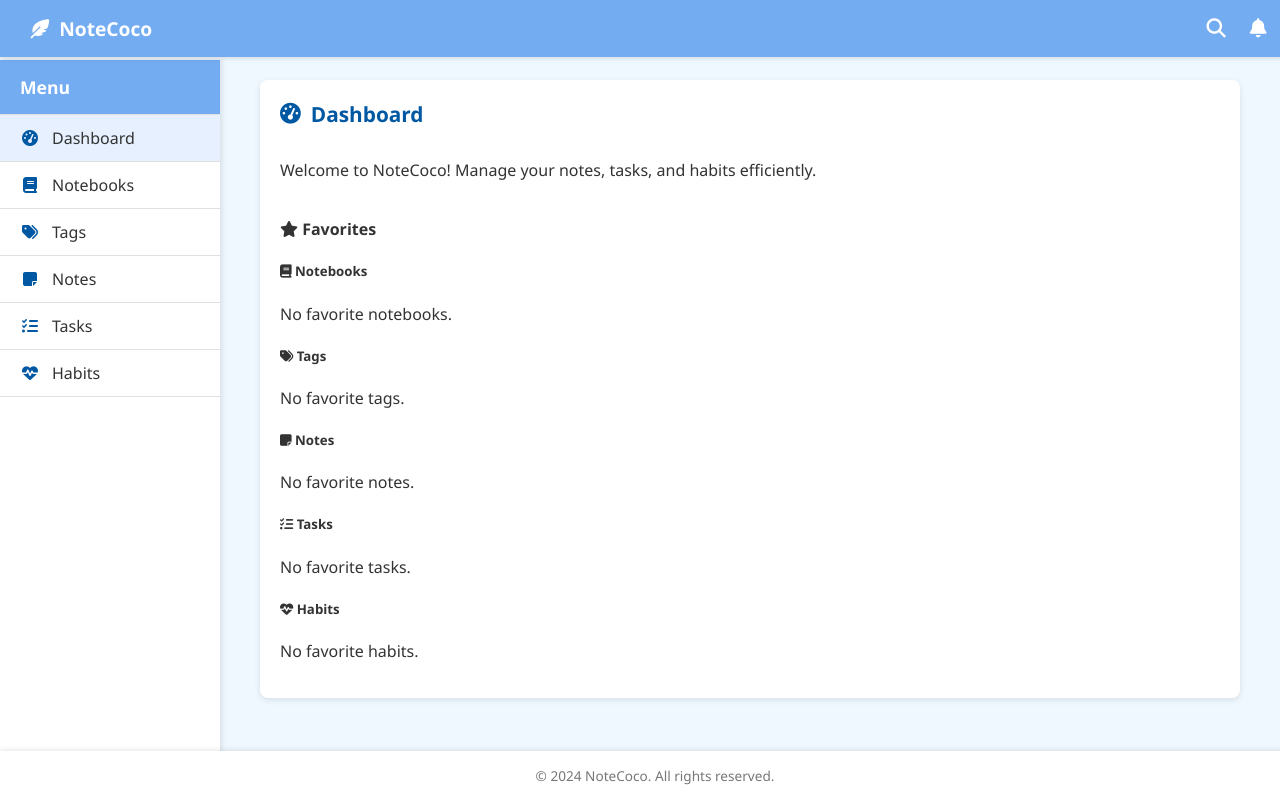
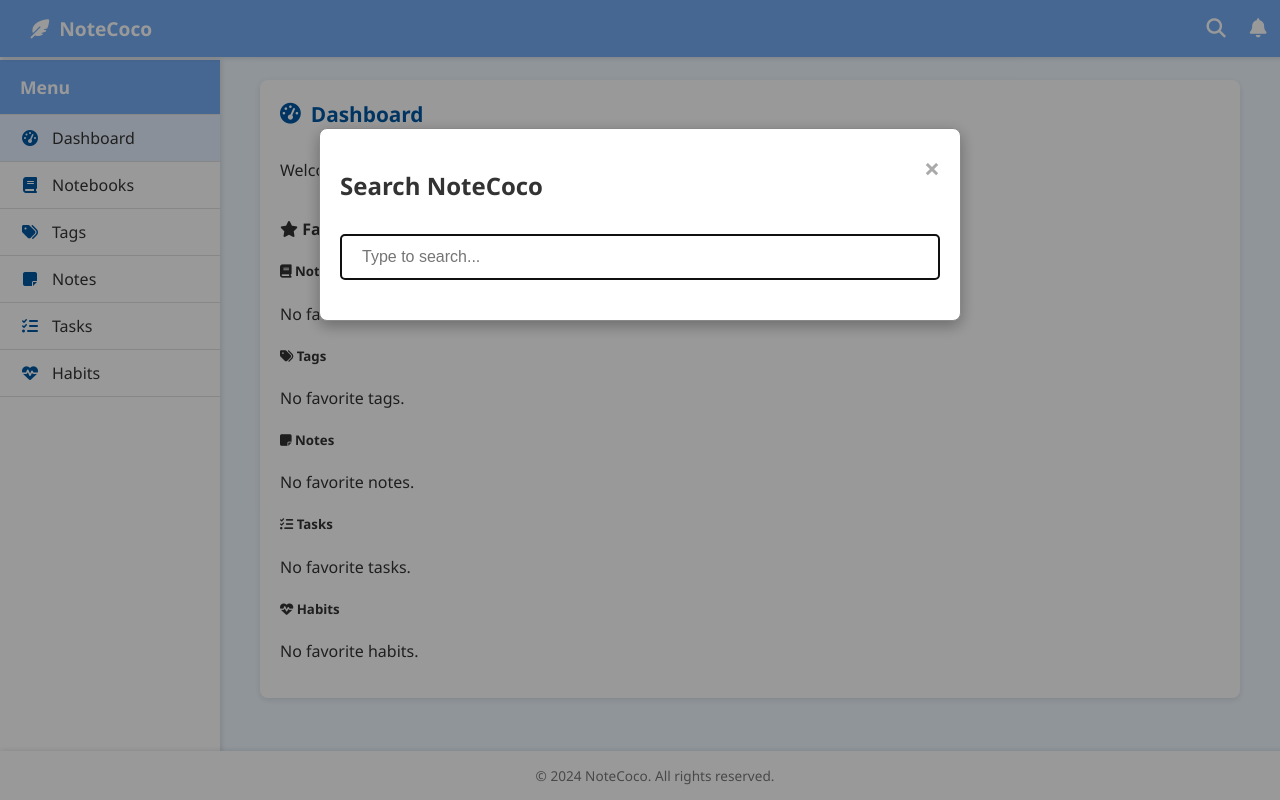
Before and after one commit to mpalmero197/EverCoco, a plain HTML site: page index.html in a window 1280 px wide. Both pictures are taken after a click on the icon 1216 px from the left and 27 px from the top of the page. Drawn offline with Linux system fonts and the light colour scheme.

Commit message:
Add files via upload

```diff
--- a/index.html
+++ b/index.html
@@ -2229,7 +2229,137 @@
     // Reset Streaks on Load
     resetStreaks();
 
-    // Handle Search (Implemented Previously)
+    // Handle Search
+
+    // Function to Open the Search Modal
+    function openSearch() {
+      document.getElementById('search-modal').style.display = 'block';
+      document.getElementById('search-input').focus(); // Focus on the search input
+    }
+
+    // Function to Close the Search Modal
+    function closeSearch() {
+      document.getElementById('search-modal').style.display = 'none';
+      document.getElementById('search-input').value = ''; // Clear search input
+      document.getElementById('search-results').innerHTML = ''; // Clear previous results
+    }
+
+    // Function to Perform Search
+    function performSearch() {
+      const query = document.getElementById('search-input').value.trim().toLowerCase();
+      const resultsContainer = document.getElementById('search-results');
+      resultsContainer.innerHTML = ''; // Clear previous results
+
+      if (query === '') {
+        resultsContainer.innerHTML = '<p>Please enter a search term.</p>';
+        return;
+      }
+
+      // Helper function to highlight search terms
+      function highlight(text) {
+        const regex = new RegExp(`(${escapeRegExp(query)})`, 'gi');
+        return text.replace(regex, '<span class="highlight">$1</span>');
+      }
+
+      // Helper function to escape RegExp special characters
+      function escapeRegExp(string) {
+        return string.replace(/[.*+?^${}()|[\]\\]/g, '\\$&');
+      }
+
+      // Search Notebooks
+      const matchedNotebooks = notebooks.filter(nb => nb.name.toLowerCase().includes(query));
+      if (matchedNotebooks.length > 0) {
+        const section = document.createElement('div');
+        section.className = 'search-category';
+        section.innerHTML = `<h4>Notebooks</h4>`;
+        matchedNotebooks.forEach(nb => {
+          const item = document.createElement('div');
+          item.className = 'search-item';
+          item.innerHTML = highlight(nb.name);
+          item.onclick = () => navigate('notebooks', `notebook-${nb.id}`);
+          section.appendChild(item);
+        });
+        resultsContainer.appendChild(section);
+      }
+
+      // Search Tags
+      const matchedTags = tags.filter(tag => tag.name.toLowerCase().includes(query));
+      if (matchedTags.length > 0) {
+        const section = document.createElement('div');
+        section.className = 'search-category';
+        section.innerHTML = `<h4>Tags</h4>`;
+        matchedTags.forEach(tag => {
+          const item = document.createElement('div');
+          item.className = 'search-item';
+          item.innerHTML = highlight(tag.name);
+          item.onclick = () => navigate('tags', `tag-${tag.name}`);
+          section.appendChild(item);
+        });
+        resultsContainer.appendChild(section);
+      }
+
+      // Search Notes
+      const matchedNotes = notes.filter(note =>
+        (note.title && note.title.toLowerCase().includes(query)) ||
+        (note.body && note.body.toLowerCase().includes(query))
+      );
+      if (matchedNotes.length > 0) {
+        const section = document.createElement('div');
+        section.className = 'search-category';
+        section.innerHTML = `<h4>Notes</h4>`;
+        matchedNotes.forEach(note => {
+          const item = document.createElement('div');
+          item.className = 'search-item';
+          item.innerHTML = highlight(note.title || 'Untitled');
+          item.onclick = () => navigate('notes', `note-${note.id}`);
+          section.appendChild(item);
+        });
+        resultsContainer.appendChild(section);
+      }
+
+      // Search Tasks
+      const matchedTasks = tasks.filter(task => task.description.toLowerCase().includes(query));
+      if (matchedTasks.length > 0) {
+        const section = document.createElement('div');
+        section.className = 'search-category';
+        section.innerHTML = `<h4>Tasks</h4>`;
+        matchedTasks.forEach(task => {
+          const item = document.createElement('div');
+          item.className = 'search-item';
+          item.innerHTML = highlight(task.description);
+          item.onclick = () => navigate('tasks', `task-${task.id}`);
+          section.appendChild(item);
+        });
+        resultsContainer.appendChild(section);
+      }
+
+      // Search Habits
+      const matchedHabits = habits.filter(habit => habit.description.toLowerCase().includes(query));
+      if (matchedHabits.length > 0) {
+        const section = document.createElement('div');
+        section.className = 'search-category';
+        section.innerHTML = `<h4>Habits</h4>`;
+        matchedHabits.forEach(habit => {
+          const item = document.createElement('div');
+          item.className = 'search-item';
+          item.innerHTML = highlight(habit.description);
+          item.onclick = () => navigate('habits', `habit-${habit.id}`);
+          section.appendChild(item);
+        });
+        resultsContainer.appendChild(section);
+      }
+
+      // If no results found
+      if (
+        matchedNotebooks.length === 0 &&
+        matchedTags.length === 0 &&
+        matchedNotes.length === 0 &&
+        matchedTasks.length === 0 &&
+        matchedHabits.length === 0
+      ) {
+        resultsContainer.innerHTML = '<p>No results found.</p>';
+      }
+    }
 
     // Notifications Functions (Added)
 
```
